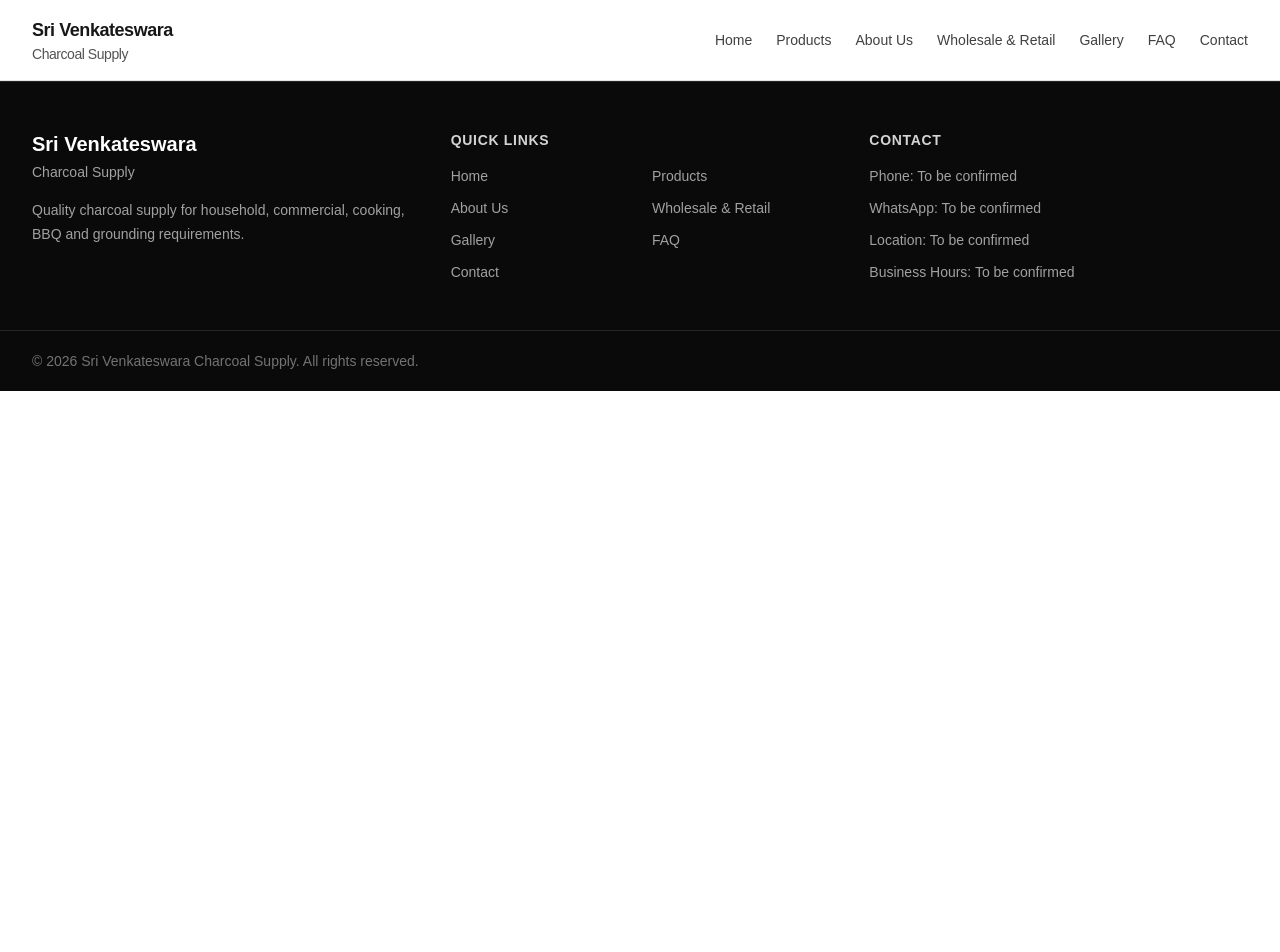
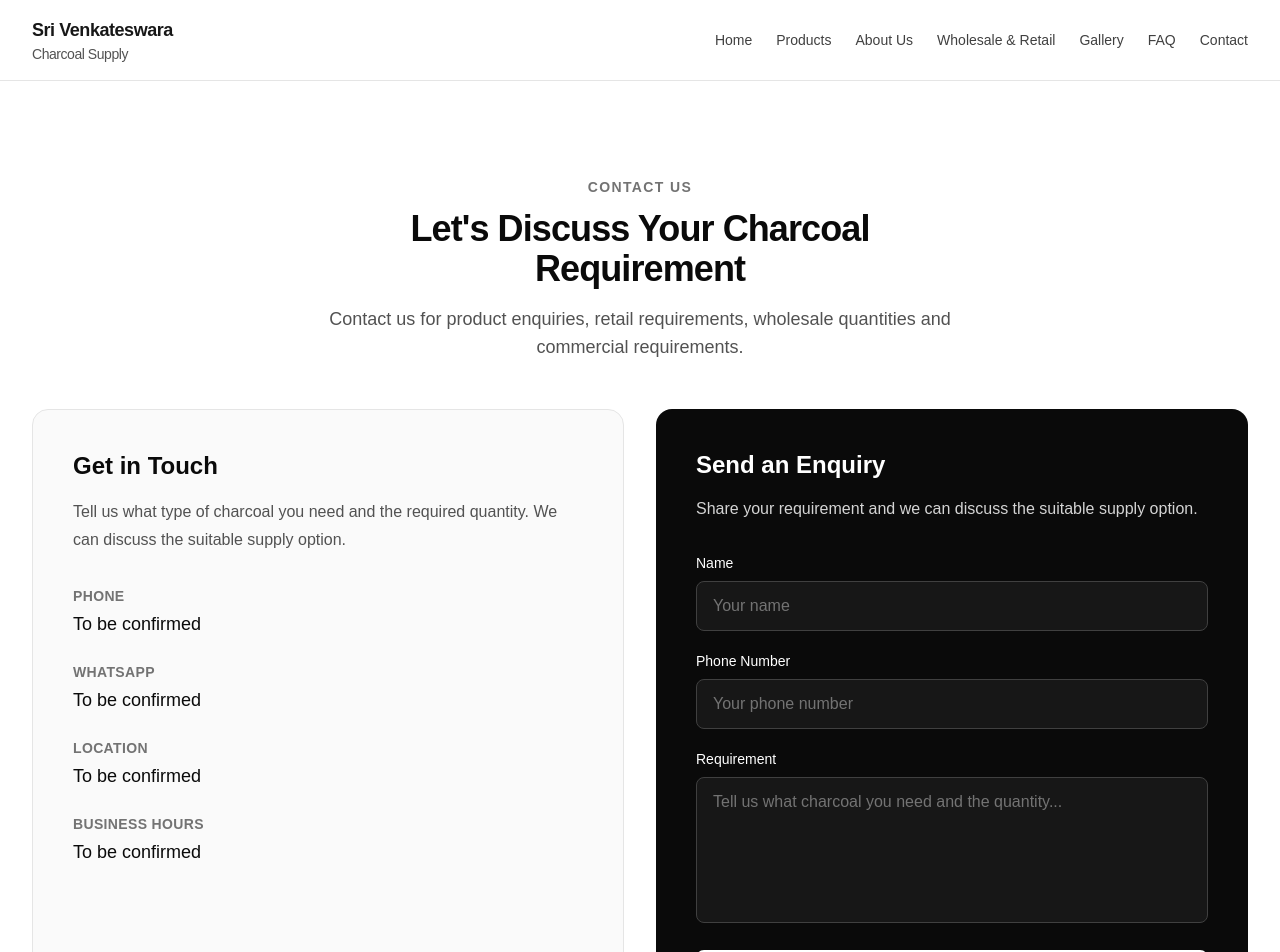
Before and after one commit to Narendra-Git1/sri-venkateswara-charcoal-supply, a React (Vite) app: page /contact in a window 1280 px wide. Shown: the top 952 px of the page. Before the commit the page ends 800 px from the top, so only its background shows below. Built offline with nearby package versions, Linux system fonts and the light colour scheme.

Commit message:
feat: complete sprint 5 contact conversion

```diff
--- a/src/data/business.js
+++ b/src/data/business.js
@@ -1,19 +1,10 @@
 export const business = {
   name: "Sri Venkateswara Charcoal Supply",
-  shortName: "Sri Venkateswara Charcoal Supply",
 
   phone: "",
   whatsapp: "",
   address: "",
-  mapsUrl: "",
+  directionsUrl: "",
 
-  hours: {
-    weekdays: "",
-    weekends: "",
-  },
-
-  social: {
-    instagram: "",
-    facebook: "",
-  },
+  businessHours: "",
 }
--- a/src/layouts/MainLayout.jsx
+++ b/src/layouts/MainLayout.jsx
@@ -1,5 +1,6 @@
 import Navbar from "../components/layout/Navbar"
 import Footer from "../components/layout/Footer"
+import StickyContactBar from "../components/contact/StickyContactBar"
 
 function MainLayout({ children }) {
   return (
@@ -11,6 +12,7 @@ function MainLayout({ children }) {
       </main>
 
       <Footer />
+      <StickyContactBar />
     </div>
   )
 }
--- /dev/null
+++ b/src/pages/Contact/Contact.jsx
@@ -0,0 +1,161 @@
+import SectionHeading from "../../components/common/SectionHeading"
+import ContactActions from "../../components/contact/ContactActions"
+import { business } from "../../data/business"
+
+function Contact() {
+  return (
+    <main>
+      <section className="bg-white py-20 sm:py-24">
+        <div className="mx-auto max-w-7xl px-4 sm:px-6 lg:px-8">
+
+          <SectionHeading
+            eyebrow="CONTACT US"
+            title="Let's Discuss Your Charcoal Requirement"
+            description="Contact us for product enquiries, retail requirements, wholesale quantities and commercial requirements."
+            align="center"
+          />
+
+          <div className="mt-12 grid gap-8 lg:grid-cols-2">
+
+            {/* Contact Information */}
+            <div className="rounded-2xl border border-neutral-200 bg-neutral-50 p-8 sm:p-10">
+              <h2 className="text-2xl font-bold text-neutral-950">
+                Get in Touch
+              </h2>
+
+              <p className="mt-4 leading-7 text-neutral-600">
+                Tell us what type of charcoal you need and the required
+                quantity. We can discuss the suitable supply option.
+              </p>
+
+              <div className="mt-8 space-y-6">
+
+                <div>
+                  <p className="text-sm font-semibold uppercase tracking-wide text-neutral-500">
+                    Phone
+                  </p>
+
+                  <p className="mt-1 text-lg font-medium text-neutral-950">
+                    {business.phone || "To be confirmed"}
+                  </p>
+                </div>
+
+                <div>
+                  <p className="text-sm font-semibold uppercase tracking-wide text-neutral-500">
+                    WhatsApp
+                  </p>
+
+                  <p className="mt-1 text-lg font-medium text-neutral-950">
+                    {business.whatsapp || "To be confirmed"}
+                  </p>
+                </div>
+
+                <div>
+                  <p className="text-sm font-semibold uppercase tracking-wide text-neutral-500">
+                    Location
+                  </p>
+
+                  <p className="mt-1 text-lg font-medium text-neutral-950">
+                    {business.address || "To be confirmed"}
+                  </p>
+                </div>
+
+                <div>
+                  <p className="text-sm font-semibold uppercase tracking-wide text-neutral-500">
+                    Business Hours
+                  </p>
+
+                  <p className="mt-1 text-lg font-medium text-neutral-950">
+                    {business.businessHours || "To be confirmed"}
+                  </p>
+                </div>
+
+              </div>
+
+              <div className="mt-8">
+                <ContactActions />
+              </div>
+            </div>
+
+            {/* Enquiry */}
+            <div className="rounded-2xl bg-neutral-950 p-8 text-white sm:p-10">
+              <h2 className="text-2xl font-bold">
+                Send an Enquiry
+              </h2>
+
+              <p className="mt-4 text-neutral-300">
+                Share your requirement and we can discuss the suitable
+                supply option.
+              </p>
+
+              <form className="mt-8 space-y-5">
+
+                <div>
+                  <label
+                    htmlFor="name"
+                    className="mb-2 block text-sm font-medium"
+                  >
+                    Name
+                  </label>
+
+                  <input
+                    id="name"
+                    name="name"
+                    type="text"
+                    placeholder="Your name"
+                    className="w-full rounded-lg border border-neutral-700 bg-neutral-900 px-4 py-3 text-white outline-none placeholder:text-neutral-500 focus:border-white"
+                  />
+                </div>
+
+                <div>
+                  <label
+                    htmlFor="phone"
+                    className="mb-2 block text-sm font-medium"
+                  >
+                    Phone Number
+                  </label>
+
+                  <input
+                    id="phone"
+                    name="phone"
+                    type="tel"
+                    placeholder="Your phone number"
+                    className="w-full rounded-lg border border-neutral-700 bg-neutral-900 px-4 py-3 text-white outline-none placeholder:text-neutral-500 focus:border-white"
+                  />
+                </div>
+
+                <div>
+                  <label
+                    htmlFor="requirement"
+                    className="mb-2 block text-sm font-medium"
+                  >
+                    Requirement
+                  </label>
+
+                  <textarea
+                    id="requirement"
+                    name="requirement"
+                    rows="5"
+                    placeholder="Tell us what charcoal you need and the quantity..."
+                    className="w-full resize-none rounded-lg border border-neutral-700 bg-neutral-900 px-4 py-3 text-white outline-none placeholder:text-neutral-500 focus:border-white"
+                  />
+                </div>
+
+                <button
+                  type="submit"
+                  className="w-full rounded-lg bg-white px-6 py-3 font-bold text-neutral-950 transition hover:bg-neutral-200"
+                >
+                  Submit Enquiry
+                </button>
+
+              </form>
+            </div>
+
+          </div>
+        </div>
+      </section>
+    </main>
+  )
+}
+
+export default Contact
--- a/src/pages/ProductDetails/ProductDetails.jsx
+++ b/src/pages/ProductDetails/ProductDetails.jsx
@@ -112,12 +112,12 @@ function ProductDetails() {
 
                             {/* Enquiry */}
                             <div className="mt-10 space-y-6">
-                                <a
-                                    href="/#contact"
+                                <Link
+                                    to="/contact"
                                     className="inline-flex rounded-lg bg-neutral-950 px-7 py-4 font-bold text-white transition hover:bg-neutral-800"
                                 >
                                     Enquire About This Product →
-                                </a>
+                                </Link>
 
                                 <div>
                                     <p className="mb-3 text-sm font-semibold text-neutral-500">
--- a/src/pages/WholesaleRetail/WholesaleRetail.jsx
+++ b/src/pages/WholesaleRetail/WholesaleRetail.jsx
@@ -38,7 +38,7 @@ function WholesaleRetail() {
                             </ul>
 
                             <a
-                href="/#contact"
+                                href="/contact"
                                 className="mt-8 inline-flex rounded-lg bg-neutral-950 px-6 py-3 font-semibold text-white transition hover:bg-neutral-800"
                             >
                                 Enquire for Retail
@@ -68,7 +68,7 @@ function WholesaleRetail() {
                             </ul>
 
                             <a
-                href="/#contact"
+                                href="/contact"
                                 className="mt-8 inline-flex rounded-lg bg-white px-6 py-3 font-semibold text-neutral-950 transition hover:bg-neutral-200"
                             >
                                 Enquire for Wholesale
--- a/src/routes/AppRoutes.jsx
+++ b/src/routes/AppRoutes.jsx
@@ -7,6 +7,7 @@ import About from "../pages/About/About"
 import WholesaleRetail from "../pages/WholesaleRetail/WholesaleRetail"
 import Gallery from "../pages/Gallery/Gallery"
 import FAQ from "../pages/FAQ/FAQ"
+import Contact from "../pages/Contact/Contact"
 
 function AppRoutes() {
   return (
@@ -24,6 +25,7 @@ function AppRoutes() {
 />
 <Route path="/gallery" element={<Gallery />} />
 <Route path="/faq" element={<FAQ />} />
+<Route path="/contact" element={<Contact />} />
     </Routes>
 
   )
```
Also changed, not shown: src/components/contact/ContactActions.jsx (+7 -11 lines), src/components/contact/StickyContactBar.jsx (+13 -12 lines). Lines whose indentation alone changed are shown as unchanged.
